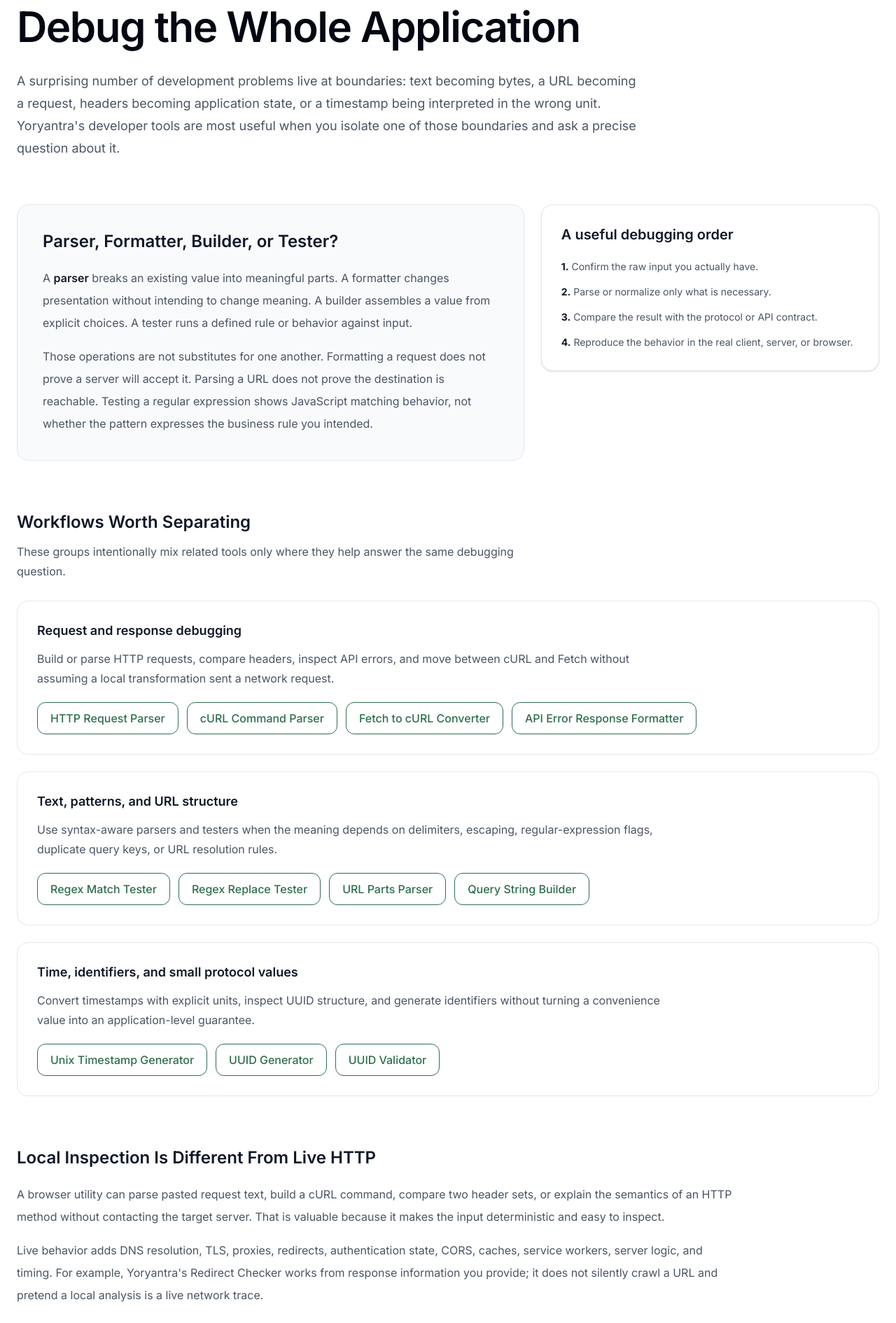
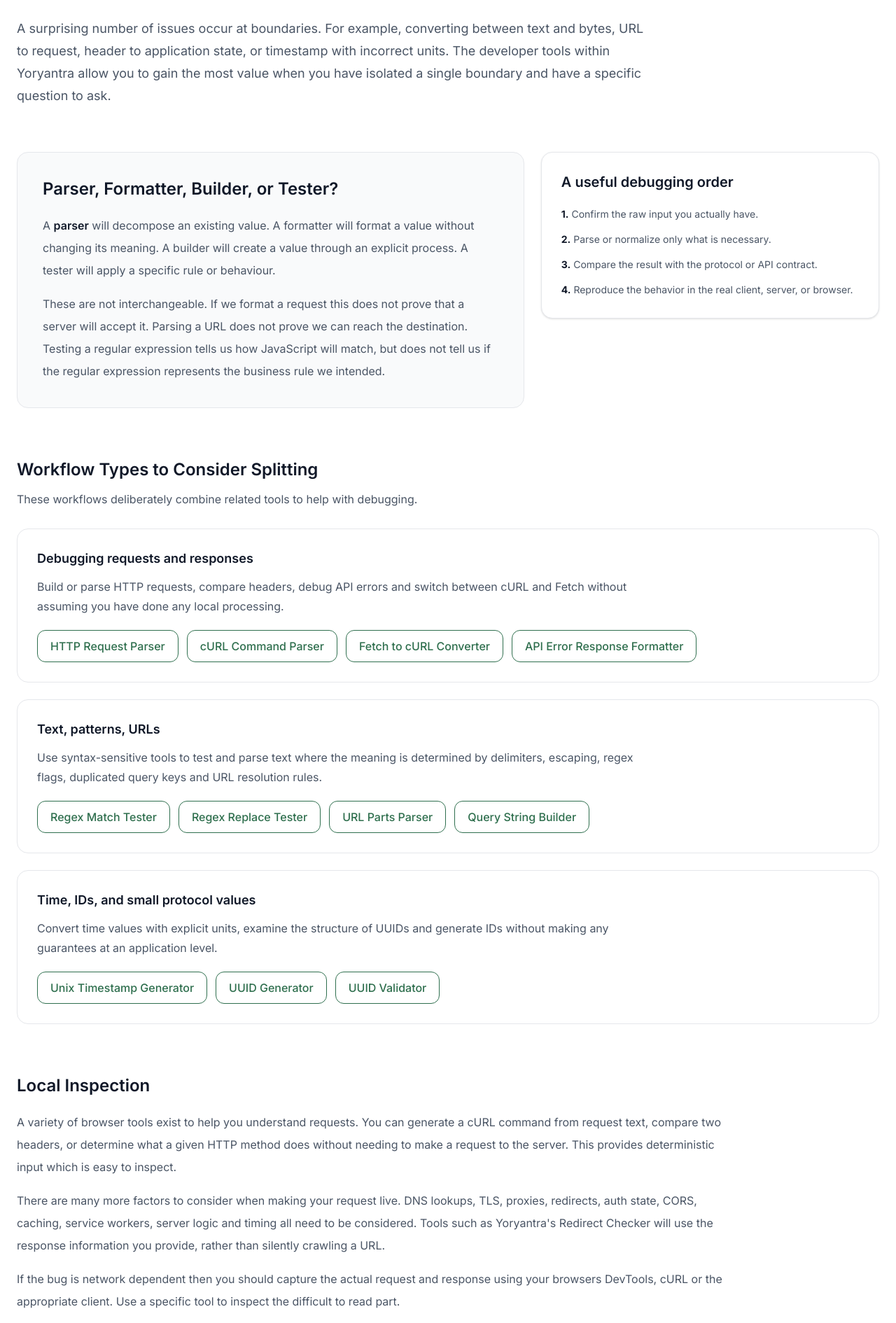
Before and after one commit to vaarunsonawwane-ops/yoryantra-new, a Next.js app: page /developers in a window 1280 px wide. Shown: the part 263-2153 px from the top of the page at 70% size. Built offline with nearby package versions, Linux system fonts and the light colour scheme.

Commit message:
Update page.tsx

```diff
--- a/app/developers/page.tsx
+++ b/app/developers/page.tsx
@@ -2,8 +2,8 @@ import Link from "next/link";
 
 const workflowGroups = [
   {
-    title: "Request and response debugging",
-    text: "Build or parse HTTP requests, compare headers, inspect API errors, and move between cURL and Fetch without assuming a local transformation sent a network request.",
+    title: "Debugging requests and responses",
+    text: "Build or parse HTTP requests, compare headers, debug API errors and switch between cURL and Fetch without assuming you have done any local processing.",
     tools: [
       { label: "HTTP Request Parser", href: "/tools/http-request-parser" },
       { label: "cURL Command Parser", href: "/tools/curl-command-parser" },
@@ -12,8 +12,8 @@ const workflowGroups = [
     ],
   },
   {
-    title: "Text, patterns, and URL structure",
-    text: "Use syntax-aware parsers and testers when the meaning depends on delimiters, escaping, regular-expression flags, duplicate query keys, or URL resolution rules.",
+    title: "Text, patterns, URLs",
+    text: "Use syntax-sensitive tools to test and parse text where the meaning is determined by delimiters, escaping, regex flags, duplicated query keys and URL resolution rules.",
     tools: [
       { label: "Regex Match Tester", href: "/tools/regex-match-tester" },
       { label: "Regex Replace Tester", href: "/tools/regex-replace-tester" },
@@ -22,8 +22,8 @@ const workflowGroups = [
     ],
   },
   {
-    title: "Time, identifiers, and small protocol values",
-    text: "Convert timestamps with explicit units, inspect UUID structure, and generate identifiers without turning a convenience value into an application-level guarantee.",
+    title: "Time, IDs, and small protocol values",
+    text: "Convert time values with explicit units, examine the structure of UUIDs and generate IDs without making any guarantees at an application level.",
     tools: [
       { label: "Unix Timestamp Generator", href: "/tools/unix-timestamp-generator" },
       { label: "UUID Generator", href: "/tools/uuid-generator" },
@@ -35,17 +35,17 @@ const workflowGroups = [
 const relatedAreas = [
   {
     title: "JSON & Data",
-    text: "Use this when the question is about JSON syntax, schemas, conversion, querying, patching, or structured-data shape.",
+    text: "Use this when your issue relates to JSON syntax, schemas, data conversion, querying, patching or structured data..",
     href: "/json-guides",
   },
   {
     title: "Encoding",
-    text: "Use this when the problem is a byte or text representation such as Base64, percent encoding, entities, or Unicode escapes.",
+    text: "when your problem relates to encoded bytes/text (Base64, percent encoding, entities, Unicode escapes etc).",
     href: "/encoding-guides",
   },
   {
     title: "Security",
-    text: "Move here when readability is no longer enough and you need to reason about signatures, secrets, trust, or browser security policy.",
+    text: "Issue related to security, signatures, secrets, trust or browser security policies and it's no longer just about readability.",
     href: "/security-guides",
   },
 ];
@@ -90,14 +90,14 @@ export default function Page() {
 
         <div className="max-w-4xl">
           <h1 className="text-4xl font-semibold tracking-tight text-gray-950 md:text-6xl md:leading-tight">
-            Debug the Boundary Before You Debug the Whole Application
+            Debugging the Boundary
           </h1>
           <p className="mt-6 text-lg leading-8 text-gray-600">
-            A surprising number of development problems live at boundaries:
-            text becoming bytes, a URL becoming a request, headers becoming
-            application state, or a timestamp being interpreted in the wrong
-            unit. Yoryantra&apos;s developer tools are most useful when you isolate
-            one of those boundaries and ask a precise question about it.
+            A surprising number of issues occur at boundaries. For example,
+			converting between text and bytes, URL to request,
+            header to application state, or timestamp with incorrect units.
+			The developer tools within Yoryantra allow you to gain
+            the most value when you have isolated a single boundary and have a specific question to ask.
           </p>
         </div>
 
@@ -109,17 +109,18 @@ export default function Page() {
             <div className="mt-5 space-y-4 leading-8 text-gray-600">
               <p>
                 A <strong className="font-semibold text-gray-900">parser</strong>
-                {" "}breaks an existing value into meaningful parts. A formatter
-                changes presentation without intending to change meaning. A
-                builder assembles a value from explicit choices. A tester runs a
-                defined rule or behavior against input.
+                {" "}will decompose an existing value. A formatter will format
+				a value without changing its meaning.
+                A builder will create a value through an explicit process.
+				A tester will apply a specific rule or behaviour.
               </p>
               <p>
-                Those operations are not substitutes for one another. Formatting
-                a request does not prove a server will accept it. Parsing a URL
-                does not prove the destination is reachable. Testing a regular
-                expression shows JavaScript matching behavior, not whether the
-                pattern expresses the business rule you intended.
+                These are not interchangeable. If we format a request this does
+				not prove that a server will accept it. Parsing a URL
+                does not prove we can reach the destination. Testing a regular
+				expression tells us how JavaScript will match, but does
+                not tell us if the regular expression represents the business rule
+				we intended.
               </p>
             </div>
           </div>
@@ -140,11 +141,10 @@ export default function Page() {
         <section className="mt-18">
           <div className="max-w-3xl">
             <h2 className="text-2xl font-semibold text-gray-900">
-              Workflows Worth Separating
+              Workflow Types to Consider Splitting
             </h2>
             <p className="mt-3 leading-7 text-gray-600">
-              These groups intentionally mix related tools only where they help
-              answer the same debugging question.
+              These workflows deliberately combine related tools to help with debugging.
             </p>
           </div>
 
@@ -170,26 +170,28 @@ export default function Page() {
 
         <section className="mt-18 max-w-5xl">
           <h2 className="text-2xl font-semibold text-gray-900">
-            Local Inspection Is Different From Live HTTP
+            Local Inspection
           </h2>
           <div className="mt-5 space-y-4 leading-8 text-gray-600">
             <p>
-              A browser utility can parse pasted request text, build a cURL
-              command, compare two header sets, or explain the semantics of an
-              HTTP method without contacting the target server. That is valuable
-              because it makes the input deterministic and easy to inspect.
+              A variety of browser tools exist to help you understand requests.
+              You can generate a cURL command from request text, compare
+              two headers, or determine what a given HTTP method does
+              without needing to make a request to the server. This provides
+			  deterministic input which is easy to inspect.
             </p>
             <p>
-              Live behavior adds DNS resolution, TLS, proxies, redirects,
-              authentication state, CORS, caches, service workers, server logic,
-              and timing. For example, Yoryantra&apos;s Redirect Checker works from
-              response information you provide; it does not silently crawl a URL
-              and pretend a local analysis is a live network trace.
+              There are many more factors to consider when making your request
+              live. DNS lookups, TLS, proxies, redirects, auth state, CORS,
+              caching, service workers, server logic and timing all need to be
+              considered. Tools such as Yoryantra's Redirect Checker will use
+              the response information you provide, rather than silently crawling a URL.
             </p>
             <p>
-              When the bug depends on the network, capture the real request and
-              response with browser DevTools, cURL, or the relevant client, then
-              use a focused tool to inspect the part that is hard to read.
+              If the bug is network dependent then you should capture the
+              actual request and response using your browsers DevTools, cURL
+              or the appropriate client. Use a specific tool to inspect the
+			  difficult to read part.
             </p>
           </div>
         </section>
@@ -220,9 +222,8 @@ export default function Page() {
         <section className="mt-18 border-t border-gray-200 pt-10">
           <h2 className="text-xl font-semibold text-gray-900">Useful primary references</h2>
           <p className="mt-3 max-w-3xl leading-7 text-gray-600">
-            When a result depends on protocol behavior, compare it with the
-            specification or platform documentation rather than relying on a
-            utility summary alone.
+            If you're seeing something that depends on the behaviour of the protocol
+			then it's best to refer back to the specification or platform documentation.
           </p>
           <div className="mt-5 flex flex-wrap gap-x-6 gap-y-3 text-sm font-semibold">
             <a href="https://www.rfc-editor.org/rfc/rfc9110" target="_blank" rel="noreferrer" className="text-[var(--green)] underline underline-offset-4">HTTP Semantics — RFC 9110 ↗</a>
```
